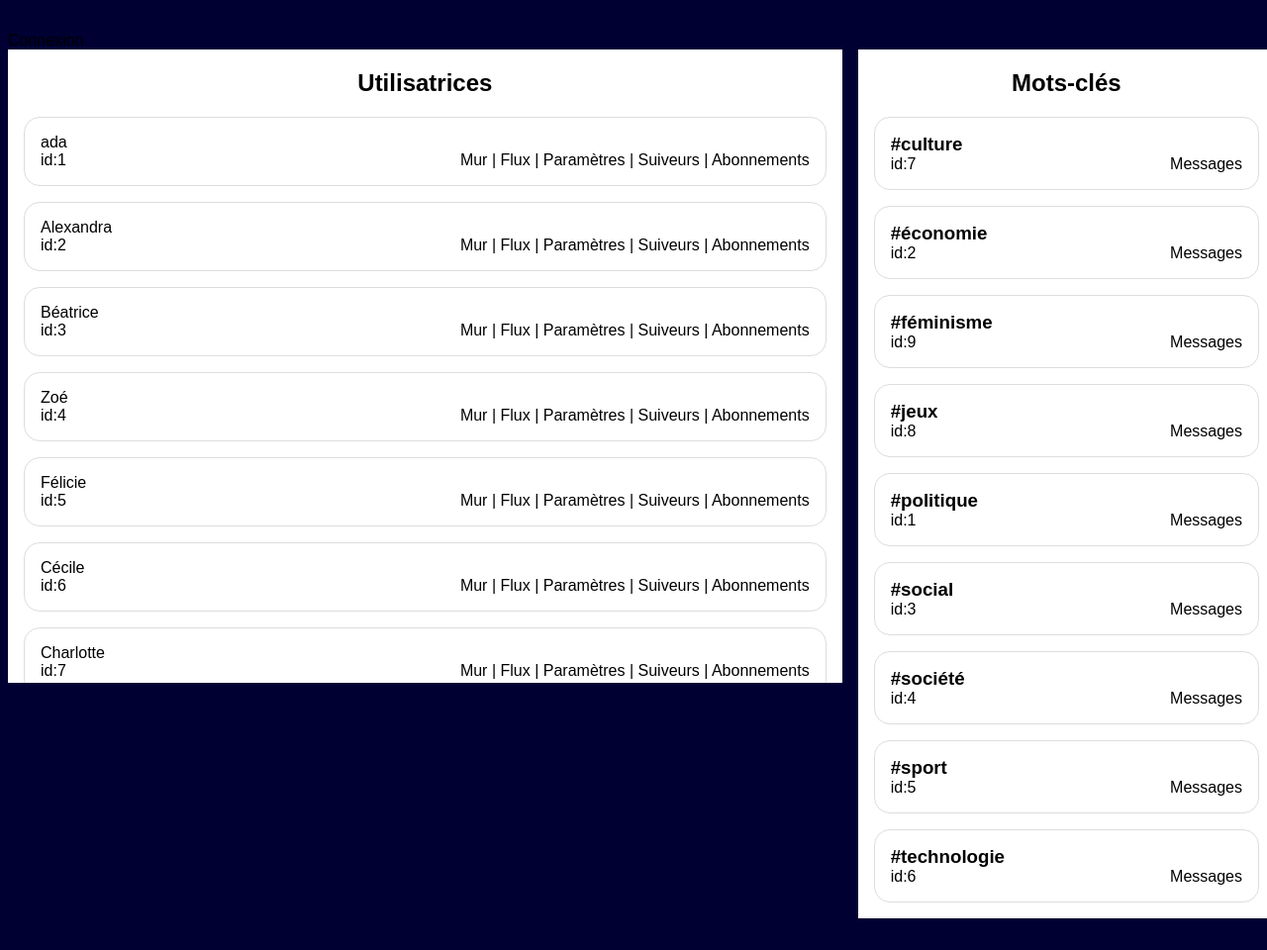
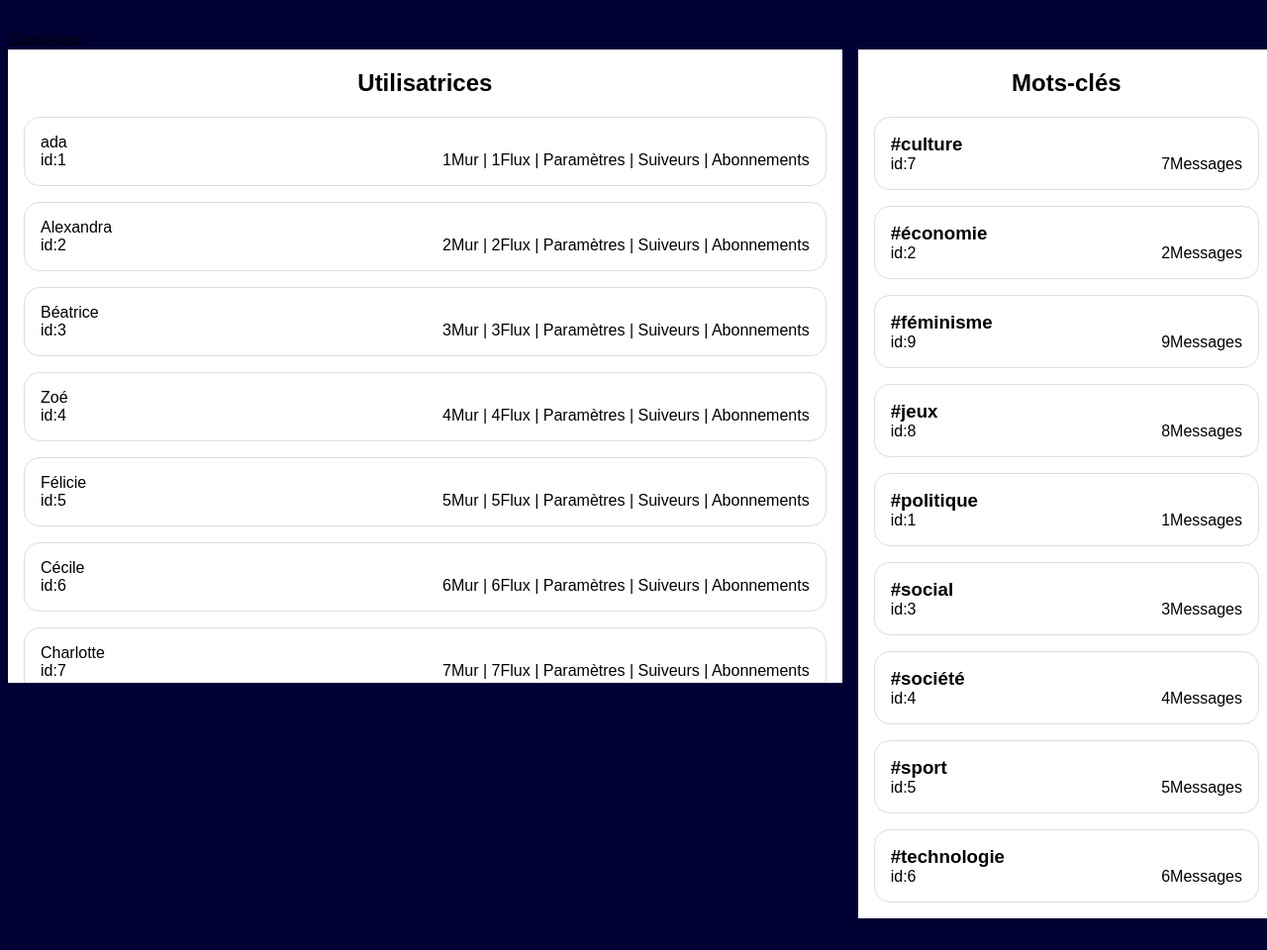
Before and after one commit to Marie86-alt/projet-reseau-social, a PHP site: page /admin.php in a window 1280 px wide. Shown: the part 90-1050 px from the top of the page at 99% size. Run offline with PHP 8.4, Linux system fonts and the light colour scheme; data comes from the database, SQL or seed files in the repository.

Commit message:
suppression elements connexion inutiles dans feed l 120 et tests sur admin etape 5

```diff
--- a/admin.php
+++ b/admin.php
@@ -63,7 +63,7 @@
                         <h3>#<?php echo $tag['label'] ?></h3>
                         <p>id:<?php echo $tag['id'] ?></p>
                         <nav>
-                            <a href="tags.php?tag_id=321">Messages</a>
+                            <a href=""><?php echo $tag['id'] ?>Messages</a>
                         </nav>
                     </article>
                 <?php } ?>
@@ -95,8 +95,8 @@
                         <h3><?php echo $tag['alias'] ?></h3>
                         <p>id:<?php echo $tag['id'] ?></p>
                         <nav>
-                            <a href="wall.php?user_id=123">Mur</a>
-                            | <a href="feed.php?user_id=123">Flux</a>
+                            <a href=""><?php echo $tag['id'] ?>Mur</a>
+                            | <a href=""><?php echo $tag['id'] ?>Flux</a>
                             | <a href="settings.php?user_id=123">Paramètres</a>
                             | <a href="followers.php?user_id=123">Suiveurs</a>
                             | <a href="subscriptions.php?user_id=123">Abonnements</a>
--- a/feed.php
+++ b/feed.php
@@ -118,13 +118,10 @@
                 ?>
 <?php
 
-            if ($_SESSION ['connected_id']=$user['id']) {
             ?>
 
             </main>
             <?php
-            }
-            echo ("Vous n'êtes pas connecté·e")
             ?>
         </div>
     </body>
```
